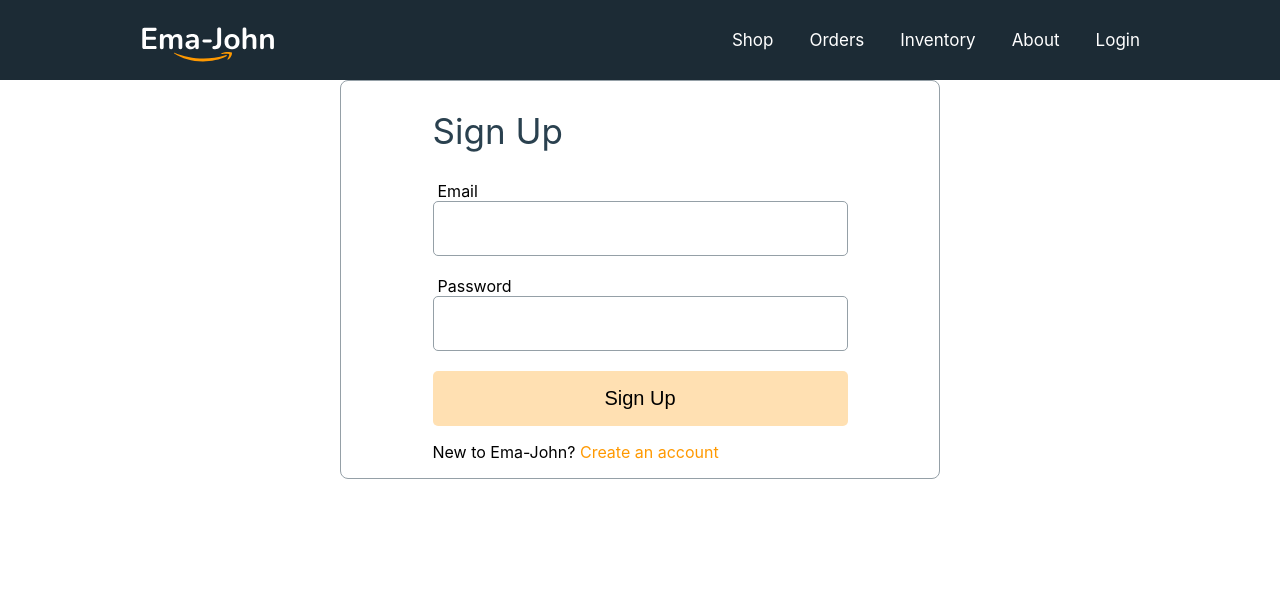
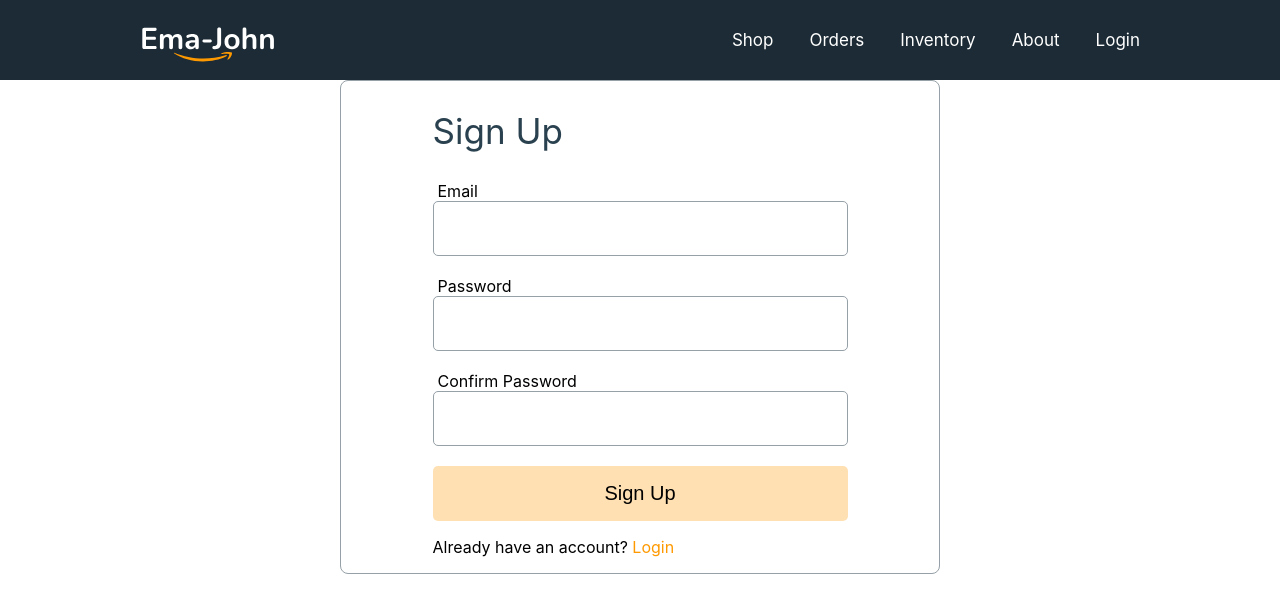
Before and after one commit to Hamidul-1/ema-john-simple-with-auth-59, a React (Create React App) app: page /signup in a window 1280 px wide. Shown: the top 612 px of the page. Built offline with nearby package versions, Linux system fonts and the light colour scheme.

Commit message:
sign in setup

```diff
--- a/src/_auth_steps.js
+++ b/src/_auth_steps.js
@@ -3,7 +3,8 @@
  * 2.npm install firebase
  * 3.create firebase.init.js and import getAuth to export auth
  * 4.Firebase setting > Authentication > enable Email and password auth
- * 5.
+ * 5.Create Login, Signup component, setup route
+ * 6.attach form field handler and form submit handler
  */
 
 
--- a/src/components/Login/Login.css
+++ b/src/components/Login/Login.css
@@ -39,6 +39,10 @@
     border-radius: 5px;
     border: none;
     font-size: 20px;
+    cursor: pointer;
+}
+.form-submit:hover{
+    background-color: rgba(255, 153, 0, 0.5);
 }
 
 .form-link{
--- a/src/components/Login/Login.js
+++ b/src/components/Login/Login.js
@@ -10,11 +10,11 @@
                 <form>
                     <div className='input-group'>
                         <label htmlFor="email">Email</label>
-                        <input type="email" name="email" id="" />
+                        <input type="email" name="email" id="" required/>
                     </div>
                     <div className="input-group">
                         <label htmlFor="password">Password</label>
-                        <input type="password" name="password" id="" />
+                        <input type="password" name="password" id="" required/>
                     </div>
                     <input className='form-submit' type="submit" value="Login" />
                 </form>
--- a/src/components/SignUp/SignUp.js
+++ b/src/components/SignUp/SignUp.js
@@ -1,25 +1,55 @@
-import React from 'react';
+import React, { useState } from 'react';
 import { Link } from 'react-router-dom';
 import './SignUp.css'
 
 const SignUp = () => {
+    const [email, setEmail] = useState('');
+    const [password, setPassword] = useState('');
+    const [confirmPassword, setConfirmPassword] = useState('');
+    const [error, setError] = useState('');
+
+    const handleEmailBlur = event =>{
+        setEmail(event.target.value);
+    }
+
+    const handlePasswordBlur = event =>{
+        setPassword(event.target.value)
+    }
+
+    const handleConfirmPasswordBlur = event =>{
+        setConfirmPassword(event.target.value);
+    }
+
+    const handleCreateUser = event =>{
+        event.preventDefault();
+        if(password !== confirmPassword){
+            setError('Your two passwords did not match');
+            return;
+        }
+    }
+
     return (
         <div className='form-container'>
             <div>
                 <h2 className='form-title'>Sign Up</h2>
-                <form>
+                <form onSubmit={handleCreateUser}>
                     <div className='input-group'>
                         <label htmlFor="email">Email</label>
-                        <input type="email" name="email" id="" />
+                        <input onBlur={handleEmailBlur} type="email" name="email" id="" />
                     </div>
                     <div className="input-group">
                         <label htmlFor="password">Password</label>
-                        <input type="password" name="password" id="" />
+                        <input onBlur={handlePasswordBlur} type="password" name="password" id="" required />
                     </div>
-                    <input className='form-submit' type="submit" value="Sign Up" />
+                    <div className="input-group">
+                        <label htmlFor="confirm-password">Confirm Password</label>
+                        <input onBlur={handleConfirmPasswordBlur} type="password" name="confirm-password" id="" required/>
+                    </div>
+                    <p style={{color: 'red'}}>{error}</p>
+                    <input className='form-submit' type="submit" value="Sign Up" required/>
                 </form>
                 <p>
-                    New to Ema-John? <Link className='form-link' to="/signup">Create an account</Link>
+                    Already have an account? <Link className='form-link' to="/login">Login</Link>
                 </p>
 
             </div>
```
